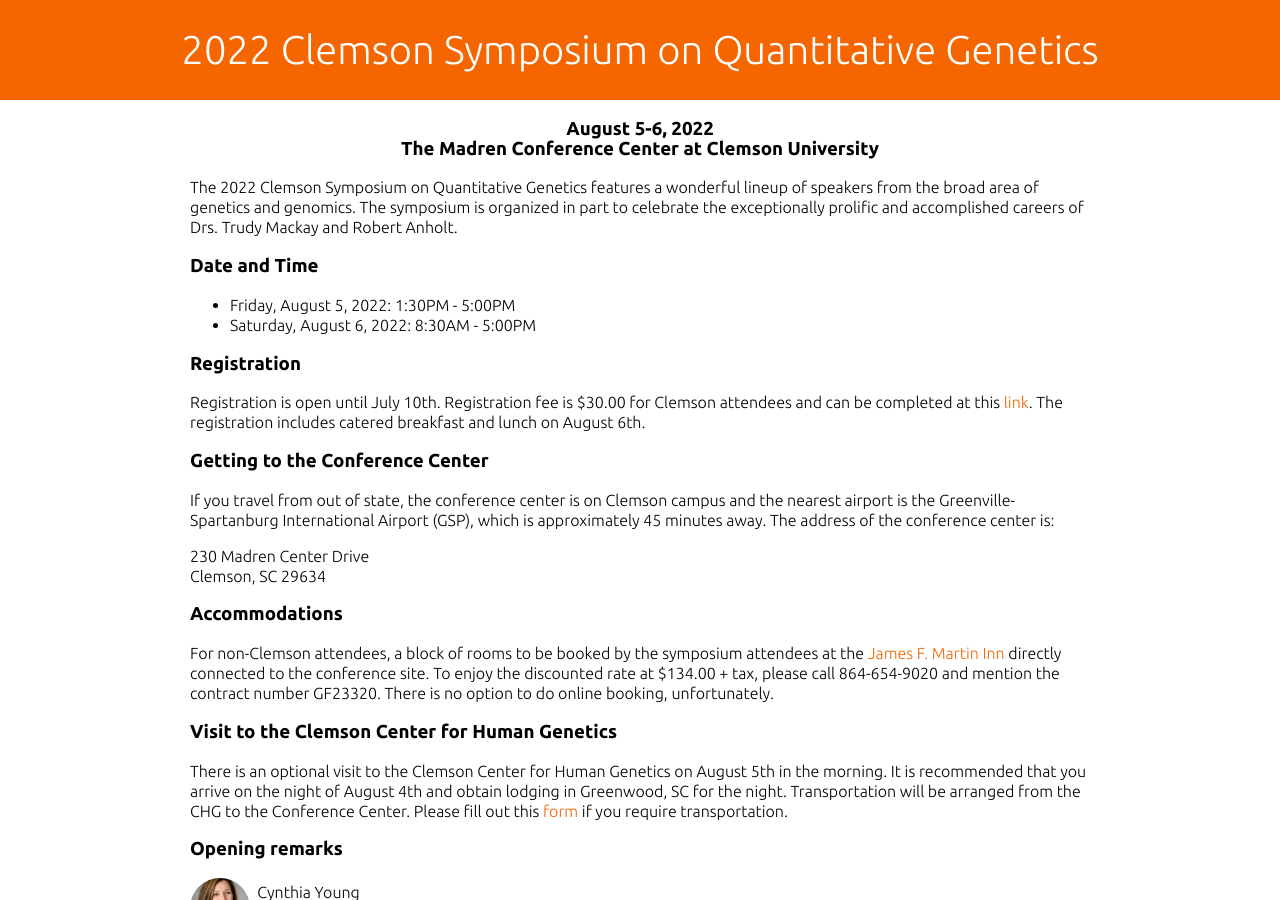
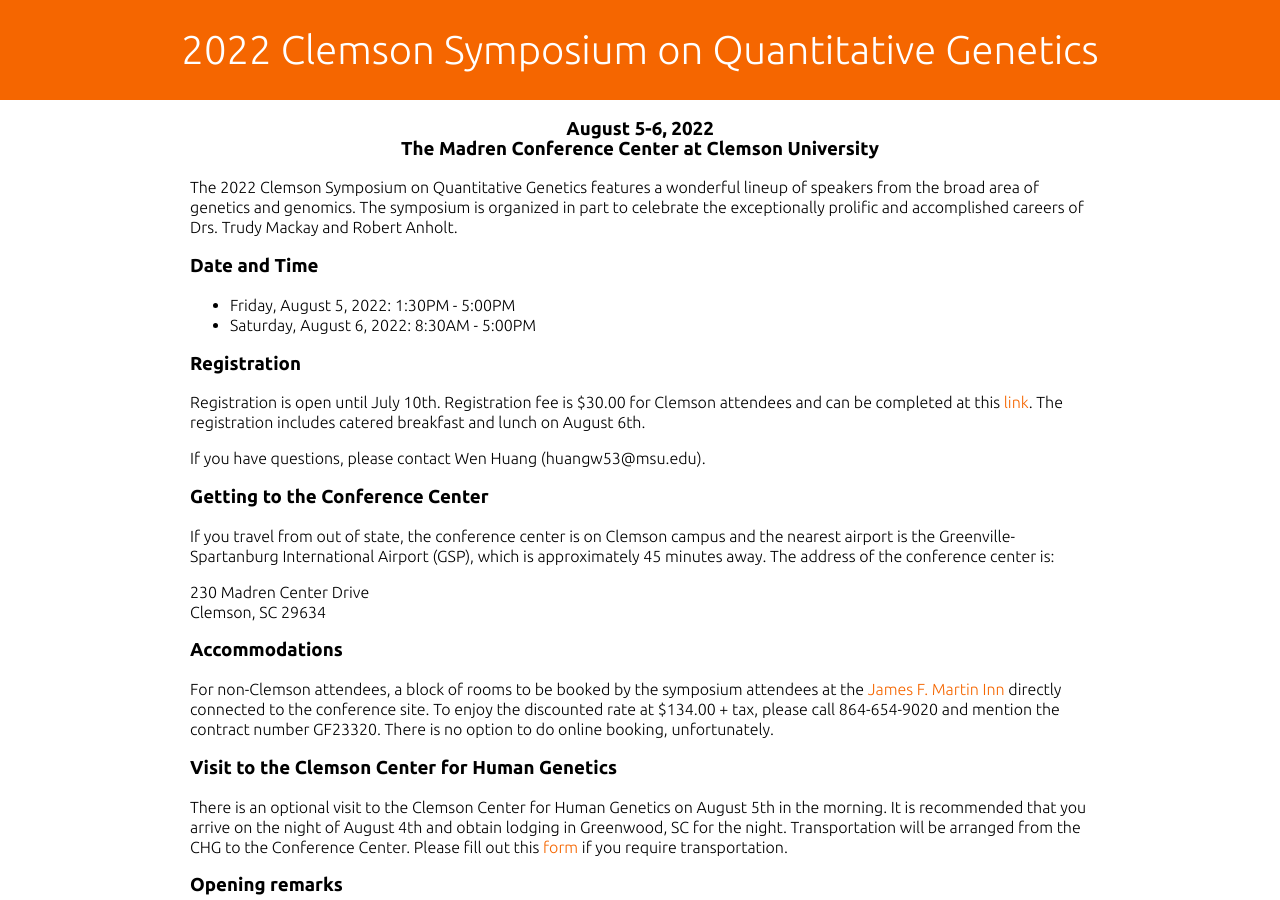
Before and after one commit to macanholt-labs/macanholt-labs.github.io, a Jekyll site: the page built from _pages/index.md, in a window 1280 px wide and 900 px high. Built offline with Jekyll 4.4.1, drawn with Linux system fonts in a browser that asks for light colours; some web fonts are replaced.

Commit message:
add contact

```diff
--- a/_pages/index.md
+++ b/_pages/index.md
@@ -18,6 +18,8 @@ The 2022 Clemson Symposium on Quantitative Genetics features a wonderful lineup
 ### Registration
 
 Registration is open until July 10th. Registration fee is $30.00 for Clemson attendees and can be completed at this [link](https://tinyurl.com/2022ClemsonQG). The registration includes catered breakfast and lunch on August 6th.
+
+If you have questions, please contact Wen Huang (huangw53@msu.edu).
 
 ### Getting to the Conference Center
 
```
